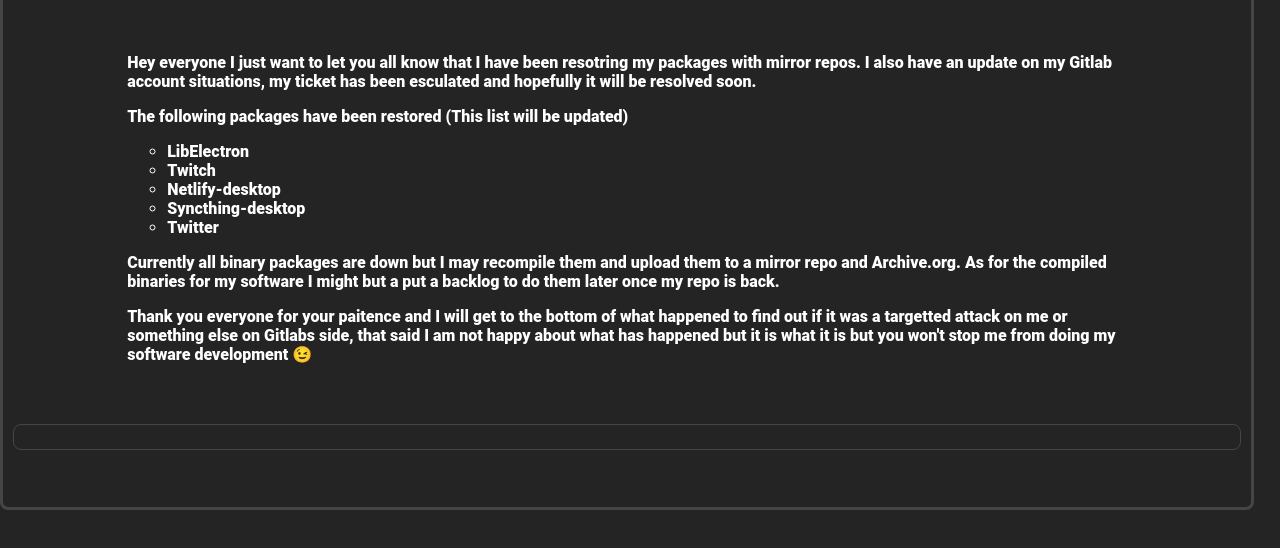
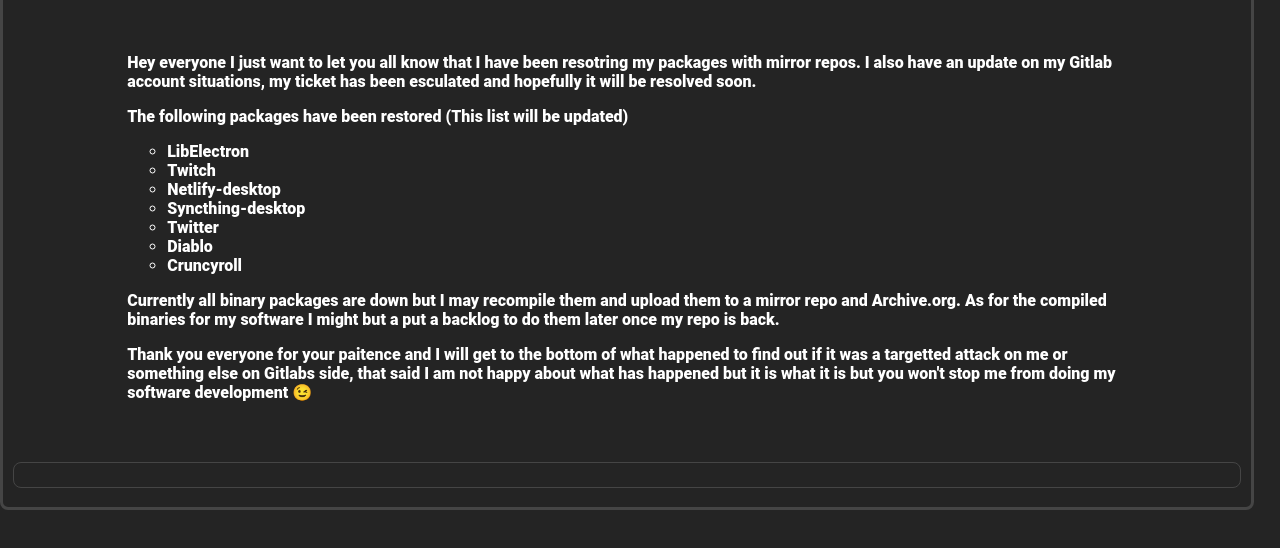
Before and after one commit to coreybruce/personalwebsite, a plain HTML site: page news/packagesbackonline.html in a window 1280 px wide. Shown: the part 172-720 px from the top of the page. Drawn offline with nearby package versions, Linux system fonts and the light colour scheme; a script that the page names is missing; a web font is replaced by a local one.

Commit message:
Updated list on updated packages

```diff
--- a/news/packagesbackonline.html
+++ b/news/packagesbackonline.html
@@ -36,6 +36,8 @@
               <li>Netlify-desktop</li>
               <li>Syncthing-desktop</li>
               <li>Twitter</li>
+              <li>Diablo</li>
+              <li>Cruncyroll</li>
             </ul>
             <p></p>
             Currently all binary packages are down but I may recompile them and upload them to a mirror repo and Archive.org. As for the compiled binaries for my software I might but a put a backlog to do them later once my repo is back.
```
